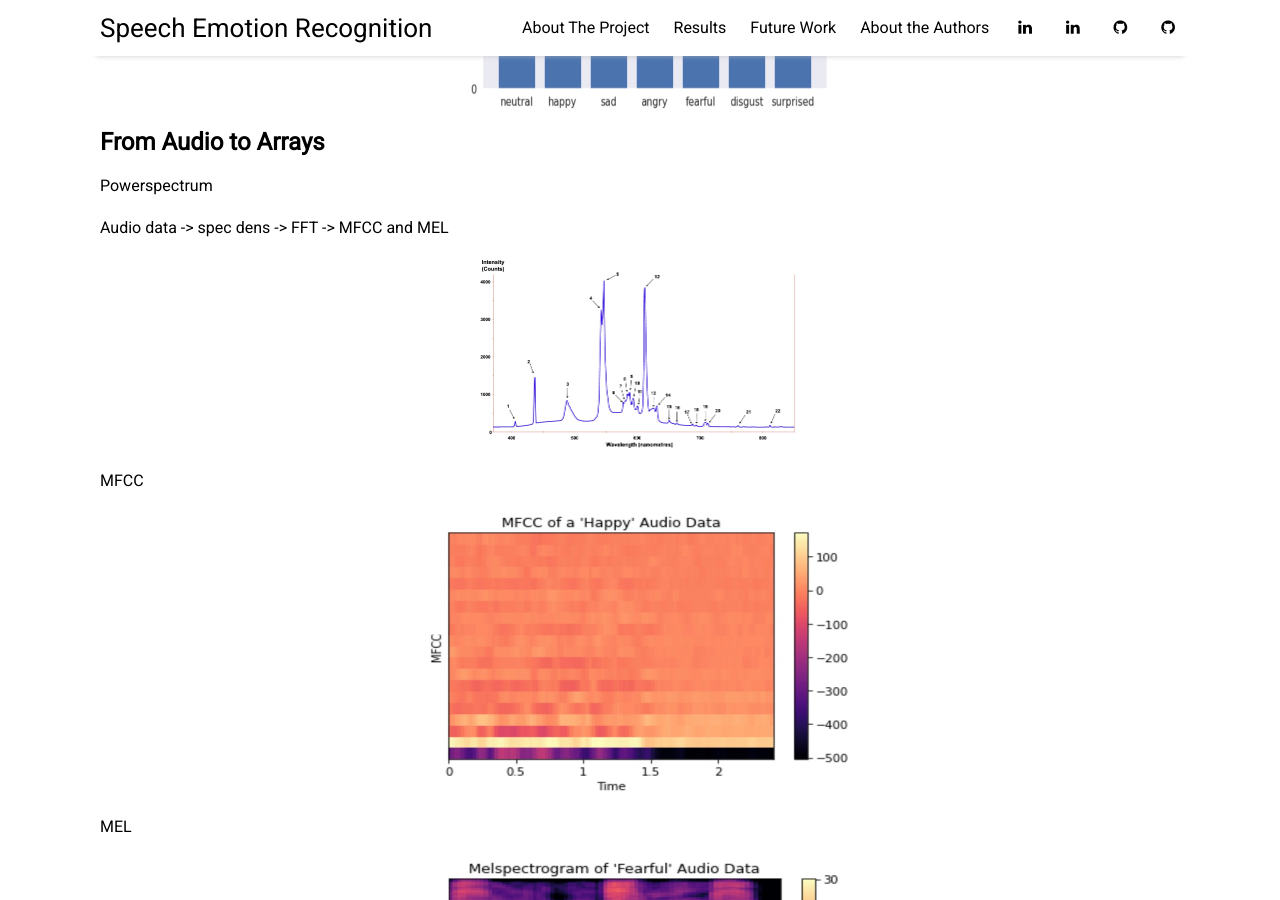
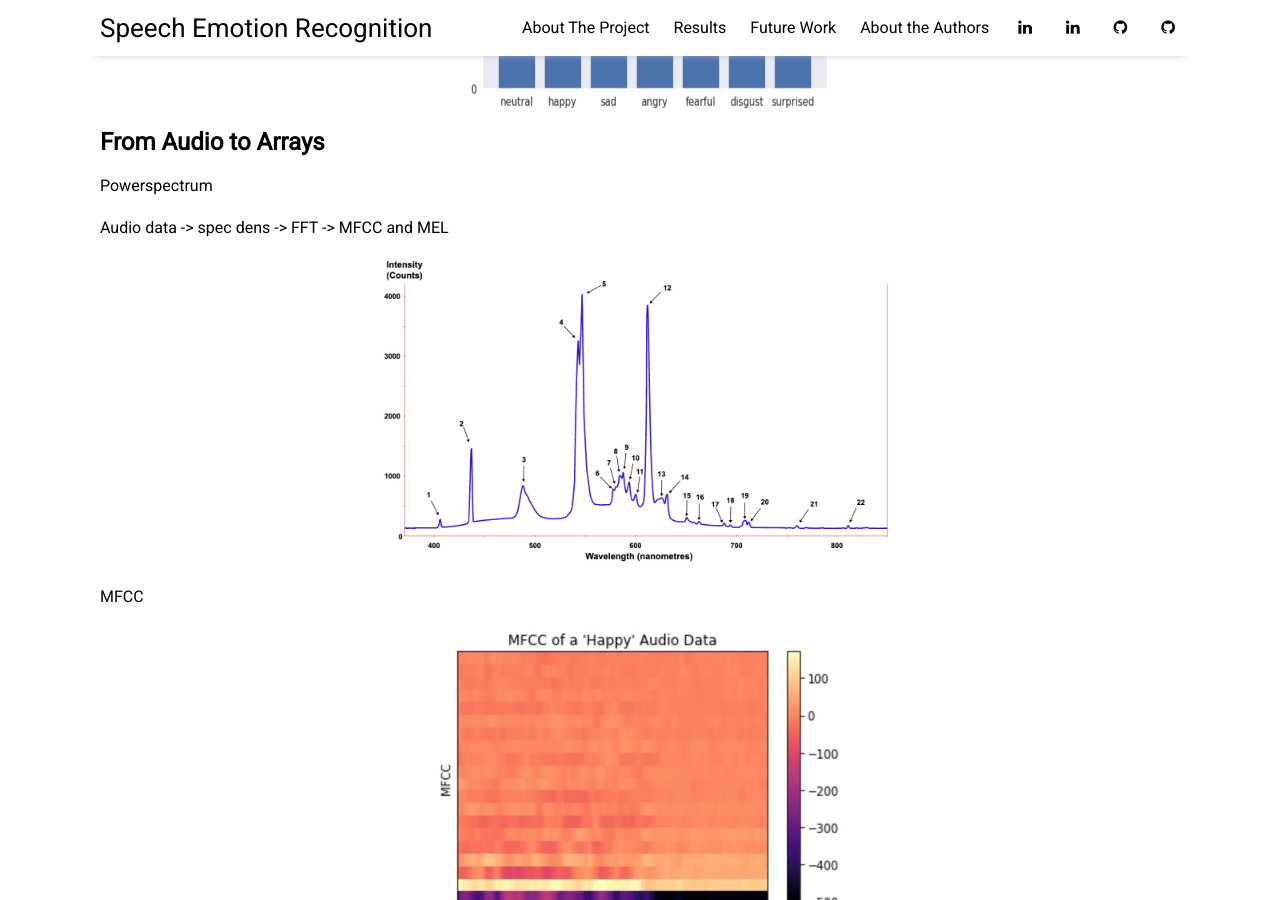
Before and after one commit to kelvinm10/SER_Website, a Jekyll site: the page built from _posts/2022-04-02-about-the-project.md, in a window 1280 px wide and 900 px high, scrolled down 1194 px. Built offline with Jekyll 4.4.1, drawn with Linux system fonts in a browser that asks for light colours; nearby versions of some CDN libraries.

Commit message:
Update 2022-04-02-about-the-project.md
updated images and sizing

```diff
--- a/_posts/2022-04-02-about-the-project.md
+++ b/_posts/2022-04-02-about-the-project.md
@@ -33,16 +33,16 @@ Powerspectrum
 
 Audio data -> spec dens -> FFT -> MFCC and MEL
 
-<img src="{{ site.github.url }}/assets/img/spec_dens.jpg" alt="cat_dist" style="width:322px;height:194px;">
+<img src="{{ site.github.url }}/assets/img/spec_dens.jpg" alt="spect" style="width:516px;height:310px;">
 
 
 MFCC
 
-<img src="{{ site.github.url }}/assets/img/mfcc_happy_sample.jpg" alt="cat_dist" style="width:432px;height:288px;">
+<img src="{{ site.github.url }}/assets/img/mfcc_happy_sample.jpg" alt="mfcc" style="width:412px;height:321px;">
 
 MEL
 
-<img src="{{ site.github.url }}/assets/img/mfcc_fearful_sample.jpg" alt="cat_dist" style="width:432px;height:288px;">
+<img src="{{ site.github.url }}/assets/img/mfcc_fearful_sample.jpg" alt="mel" style="width:419px;height:331px;">
 
 
 ## Methodology
```
